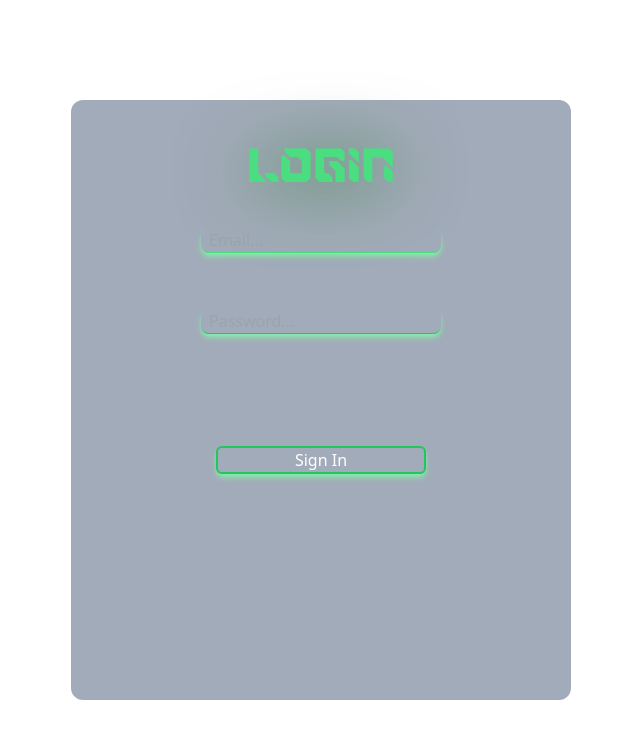
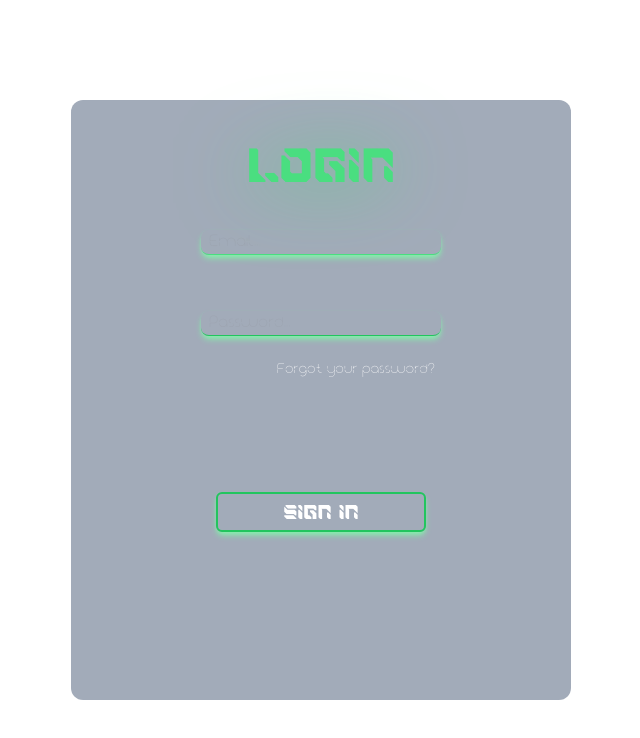
Before and after one commit to LegenB/ChatWaves, a React (Create React App) app in the folder frontend-chatwaves/: page / in a window 1280 px wide. Shown: the top 738 px of the page, without its empty margins (319-959 px from the left). Built offline with nearby package versions, Linux system fonts and the light colour scheme; a web font is replaced by a local one.

Commit message:
Login Upgrade

```diff
--- a/frontend-chatwaves/src/Components/LoginForm/LoginForm.jsx
+++ b/frontend-chatwaves/src/Components/LoginForm/LoginForm.jsx
@@ -5,13 +5,13 @@ export const LoginForm = () => {
         <div className='flex justify-center items-center'>
             <div className='h-[600px] w-[500px] bg-slate-500 bg-opacity-60 rounded-xl flex justify-center p-10'>
                 <div className='w-full h-full'>
-                    <h1 className='text-center font-Saiba text-5xl drop-shadow-[0_5px_35px_rgba(40,119,48,1)] text-green-400 mb-10'>Login</h1>
+                    <h1 className='text-center font-Saiba text-5xl drop-shadow-[0_5px_35px_rgba(72,214,125,0.75)] text-green-400 mb-10'>Login</h1>
                     <div>
                         <form className='text-center'>
-                            <input type="email" placeholder="Email..." className='w-60 shadow-md shadow-green-300 border-b rounded-lg px-2 border-green-400 bg-transparent focus:outline-none'/>
-                            <input type="password" placeholder="Password..." className='w-60 shadow-md shadow-green-300 mt-14 border-b rounded-lg px-2 border-green-500 bg-transparent focus:outline-none'/>
-
-                            <button className='w-6/12 h-7 mt-28 rounded-md border-2 bg-transparent border-green-500 shadow-md shadow-green-300'>Sign In</button>
+                            <input type="email" placeholder="Email..." className='w-60 font-Neuron shadow-md shadow-green-300 border-b rounded-lg px-2 border-green-400 bg-transparent focus:outline-none'/>
+                            <input type="password" placeholder="Password..." className='w-60 font-Neuron shadow-md shadow-green-300 mt-14 border-b rounded-lg px-2 border-green-500 bg-transparent focus:outline-none'/>
+                            <a href="/" className='flex justify-end mt-6 pr-24 text-sm font-Neuron'>Forgot your password?</a>
+                            <button className='w-6/12 h-10 text-xl font-Saiba mt-28 rounded-md border-2 bg-transparent border-green-500 shadow-md shadow-green-300'>Sign In</button>
                         </form>
 
                     </div>
--- a/frontend-chatwaves/src/index.css
+++ b/frontend-chatwaves/src/index.css
@@ -11,3 +11,13 @@
   font-family: "Saiba-Outline";
   src: url('Components/assets/fonts/Saiba-outline/SAIBA-45-Outline.ttf') format('truetype');
 }
+
+@font-face {
+  font-family: "Neuron";
+  src: url('Components/assets/fonts/Neuron/Neuron.ttf') format('truetype');
+}
+
+@font-face {
+  font-family: "Neuron-Italic";
+  src: url('Components/assets/fonts/Neuron-Italic/Neuron-Italic.ttf') format('truetype');
+}
--- a/frontend-chatwaves/tailwind.config.js
+++ b/frontend-chatwaves/tailwind.config.js
@@ -8,7 +8,9 @@ module.exports = {
     fontFamily: {
       'jacquard': ['"Jacquard 12"', 'system-ui'],
       'Saiba' : ['Saiba', 'Regular'],
-      'Saiba-Outline' : ['Saiba-Outline', 'Regular']
+      'Saiba-Outline' : ['Saiba-Outline', 'Regular'],
+      'Neuron': ['Neuron', 'Regular'],
+      'Neuron-Italic': ['Neuron-Italic', 'Regular']
     },
 
   },
```
Also changed, not shown: frontend-chatwaves/src/Components/assets/fonts/Neuron-Italic/Neuron-Italic.ttf (added), frontend-chatwaves/src/Components/assets/fonts/Neuron/Neuron.ttf (added).
